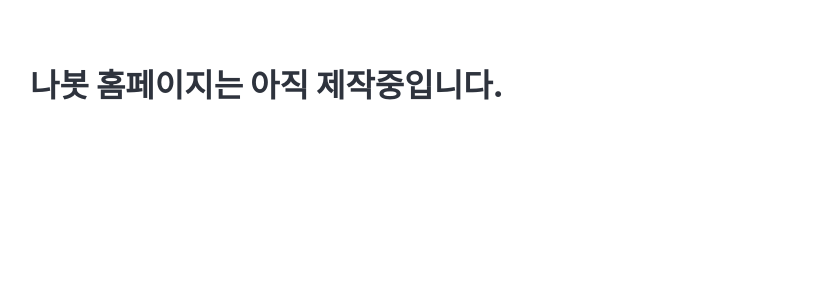
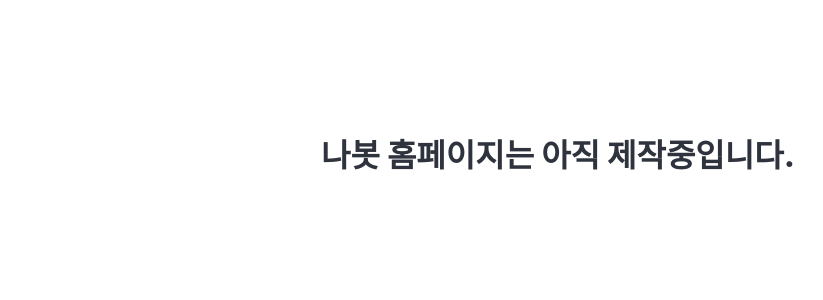
Before and after one commit to dalbodeule/nabot-frontend, a Nuxt app: page / in a window 1280 px wide. Shown: the top 300 px of the page, without its empty margins (82-905 px from the left). Built offline with nearby package versions, Linux system fonts and the light colour scheme.

Commit message:
timer page to default vertical/horizontal align.

```diff
--- /dev/null
+++ b/assets/default.scss
@@ -0,0 +1,19 @@
+html, body {
+  height: 100%;
+  margin: 0;
+  padding: 0;
+}
+
+body {
+  display: flex;
+  justify-content: center;
+  align-items: center;
+}
+
+#__nuxt {
+  height: 100%;
+  width: 100%;
+  display: flex;
+  justify-content: center;
+  align-items: center;
+}
--- a/assets/flip-clock.scss
+++ b/assets/flip-clock.scss
@@ -51,22 +51,3 @@
     transform: rotateX(-180deg);
   }
 }
-
-.page-overlay {
-  position: fixed;
-  top: 0;
-  left: 0;
-  width: 100%;
-  height: 100%;
-  background: rgba(255, 255, 255, 0.8);
-  display: flex;
-  justify-content: center;
-  align-items: center;
-  z-index: 10;
-  opacity: 1;
-  transition: opacity 0.5s;
-}
-
-.page-overlay.hidden {
-  opacity: 0;
-}
--- a/assets/loading.scss
+++ b/assets/loading.scss
@@ -1,3 +1,22 @@
+.page-overlay {
+  position: fixed;
+  display: flex;
+  top: 0;
+  left: 0;
+  width: 100%;
+  height: 100%;
+  background: rgba(255, 255, 255, 0.8);
+  justify-content: center;
+  align-items: center;
+  z-index: 10;
+  opacity: 1;
+  transition: opacity 0.5s;
+}
+
+.page-overlay.hidden {
+  opacity: 0;
+}
+
 .loader {
   border: 16px solid #f3f3f3;
   border-top: 16px solid #3498db;
@@ -5,6 +24,7 @@
   width: 120px;
   height: 120px;
   animation: spin 2s linear infinite;
+  margin: 0 auto;
 }
 
 @keyframes spin {
--- a/nuxt.config.ts
+++ b/nuxt.config.ts
@@ -9,7 +9,8 @@ export default defineNuxtConfig({
     preset: 'cloudflare-module'
   },
   css: [
-    '@fortawesome/fontawesome-svg-core/styles.css'
+    '@fortawesome/fontawesome-svg-core/styles.css',
+    '@/assets/default.scss'
   ],
   purgecss: {
     safelist: [/svg.*/, /fa.*/]
```
